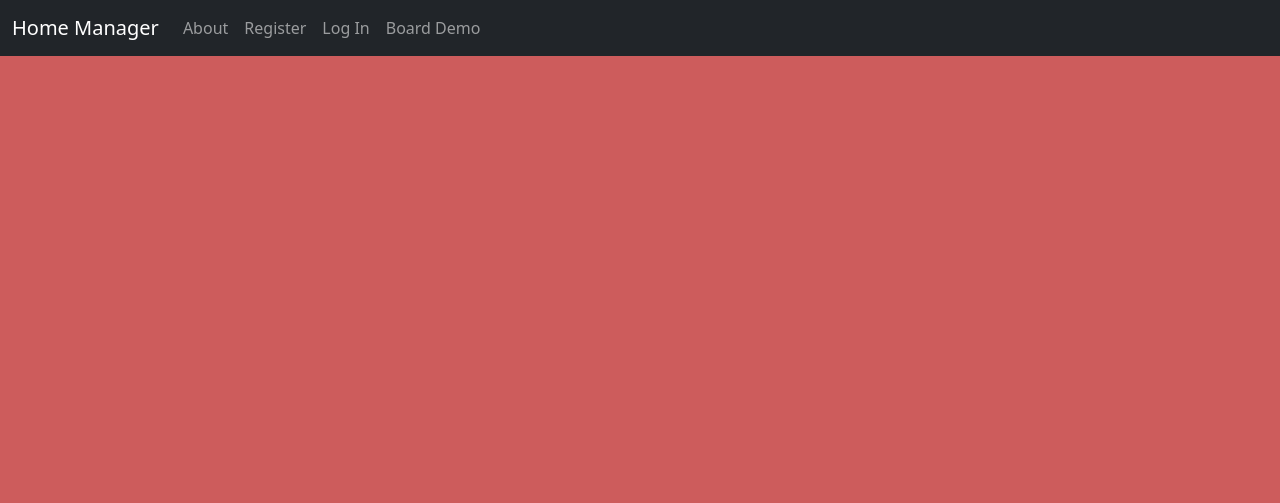
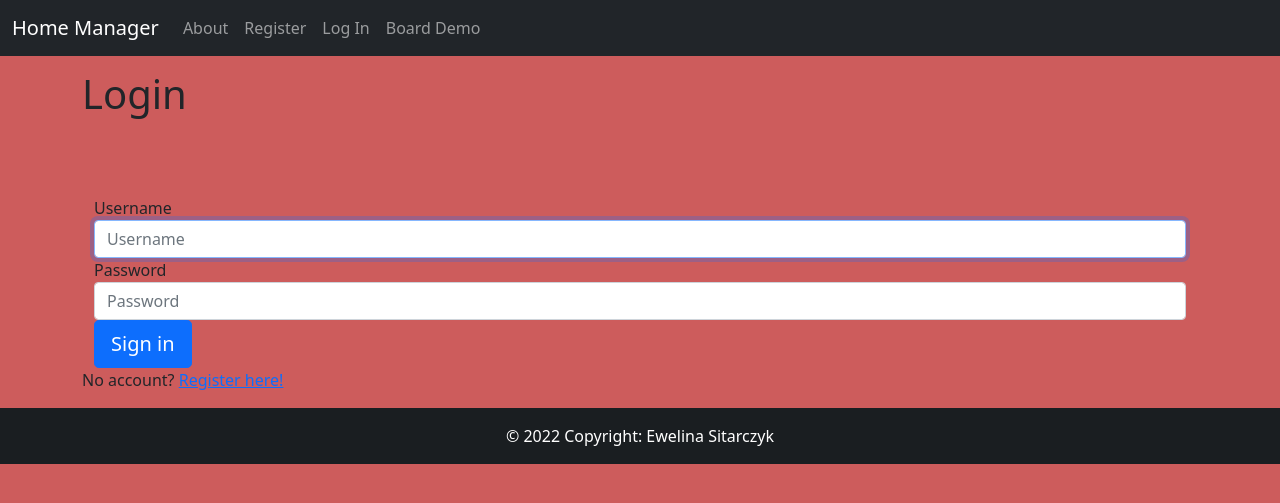
Before and after one commit to Kalarebka/home-manager, a Django app: page /accounts/login/ in a window 1280 px wide. Shown: the top 503 px of the page. Run offline with Django 4.2, Linux system fonts and the light colour scheme; some libraries are stand-ins or nearby versions.

Commit message:
Make login work, create add task form and view

```diff
--- a/board/forms.py
+++ b/board/forms.py
@@ -12,7 +12,9 @@ class RegisterForm(UserCreationForm):
 
 
 class TaskForm(ModelForm):
-    pass
+    class Meta:
+        model = Task
+        fields = ['title', 'description', 'priority']
 
 
 class BoardForm(ModelForm):
--- a/home_manager/settings.py
+++ b/home_manager/settings.py
@@ -133,9 +133,9 @@ REGISTRATION_AUTO_LOGIN = True
 
 # LOGIN
 # Redirection after logging in
-LOGIN_REDIRECT_URL = 'index/'
+LOGIN_REDIRECT_URL = '/'
 # Redirection if not logged in
-LOGIN_URL = 'login/'
+LOGIN_URL = '/accounts/login/'
 # Default primary key field type
 # https://docs.djangoproject.com/en/4.0/ref/settings/#default-auto-field
 
--- a/home_manager/urls.py
+++ b/home_manager/urls.py
@@ -2,13 +2,11 @@
 """
 from django.contrib import admin
 from django.urls import include, path
-from board.views import IndexView
-from django_registration.backends.one_step.views import RegistrationView
+# from django_registration.backends.one_step.views import RegistrationView
 
 urlpatterns = [
-    path('', IndexView.as_view(), name='index'),
-    path('board/', include('board.urls')),
+    path('', include('board.urls')),
     path('admin/', admin.site.urls),
-    path('accounts/', include('django_registration.backends.one_step.urls')),
+    # path('accounts/', include('django_registration.backends.one_step.urls')),
     path('accounts/', include('django.contrib.auth.urls')),
 ]
--- a/templates/board/base.html
+++ b/templates/board/base.html
@@ -31,19 +31,19 @@
   </head>
   <nav class="navbar navbar-expand-md navbar-dark fixed-top bg-dark">
     <div class="container-fluid">
-      <a class="navbar-brand" href="#">Home Manager</a>
+      <a class="navbar-brand" href="{% url 'board:index' %}">Home Manager</a>
       <button class="navbar-toggler" type="button" data-bs-toggle="collapse" data-bs-target="#navbarCollapse" aria-controls="navbarCollapse" aria-expanded="false" aria-label="Toggle navigation">
         <span class="navbar-toggler-icon"></span>
       </button>
       <div class="collapse navbar-collapse" id="navbarCollapse">
         <ul class="navbar-nav me-auto mb-2 mb-md-0">
-          <li class="nav-item"><a class="nav-link" href="{url 'board:about'}">About</a></li>
+          <li class="nav-item"><a class="nav-link" href="{% url 'board:about' %}">About</a></li>
           {% if user.is_authenticated %}
-          <li class="nav-item"><a class="nav-link" href="{% url 'board:show_board'  user.board_id%}">Board</a></li>
-          <li class="nav-item"><a class="nav-link" href="{% url 'board:user_profile' user.id   %}">Profile</a></li>
+          <li class="nav-item"><a class="nav-link" href="{% url 'board:show_board' %}">Board</a></li>
+          <li class="nav-item"><a class="nav-link" href="{% url 'board:user_profile' user.id %}">Profile</a></li>
           <li class="nav-item"><a class="nav-link" href="{% url 'logout' %}">Log Out</a></li>
           {% else %}
-          <li class="nav-item"><a class="nav-link" href="#">Register</a></li>
+          <li class="nav-item"><a class="nav-link" href="{% url 'board:register' %}">Register</a></li>
           <li class="nav-item"><a class="nav-link" href="{% url 'login' %}">Log In</a></li>
           <li class="nav-item"><a class="nav-link" href="#">Board Demo</a></li>
           {% endif %}
@@ -59,6 +59,11 @@
 
       <script src="../assets/dist/js/bootstrap.bundle.min.js"></script>
 
+    <footer class="bg-dark text-center text-white">
+      <div class="text-center p-3" style="background-color: rgba(0, 0, 0, 0.2);">
+        © 2022 Copyright: Ewelina Sitarczyk
+      </div>
+    </footer>
 
     </body>
 </html>
--- a/templates/registration/login.html
+++ b/templates/registration/login.html
@@ -7,4 +7,23 @@
 
 {% block content_block %}
 
+<h1>Login</h1>
+
+<div class="container">
+    <form class="form-signin" role="form" method="post" action=".">
+        {% csrf_token %}
+
+        <label for="id_username" class="sr-only">Username</label>
+        <input type="text" name="username" id="id_username" class="form-control" placeholder="Username" required autofocus>
+        <label for="id_password" class="sr-only">Password</label>
+        <input type="password" name="password" id="id_password" class="form-control" placeholder="Password" required>
+        <button class="btn btn-lg btn-primary btn-block" type="submit" value="Submit">Sign in</button>
+
+    </form>
+</div>
+
+<p>
+    No account?
+    <a href="{% url 'board:register' %}">Register here!</a>
+</p>
 {% endblock %}
```
Also changed, not shown: board/views.py (+29 -11 lines), templates/board/about.html (added, +19 -0 lines), templates/board/index.html (+11 -0 lines).
